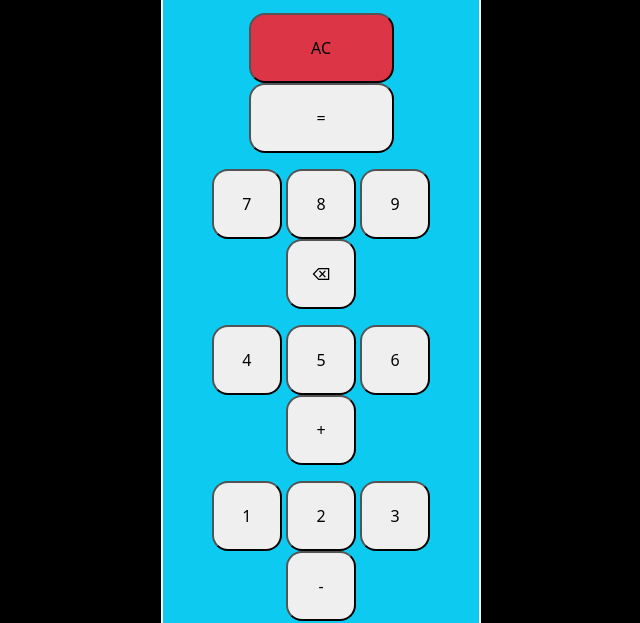
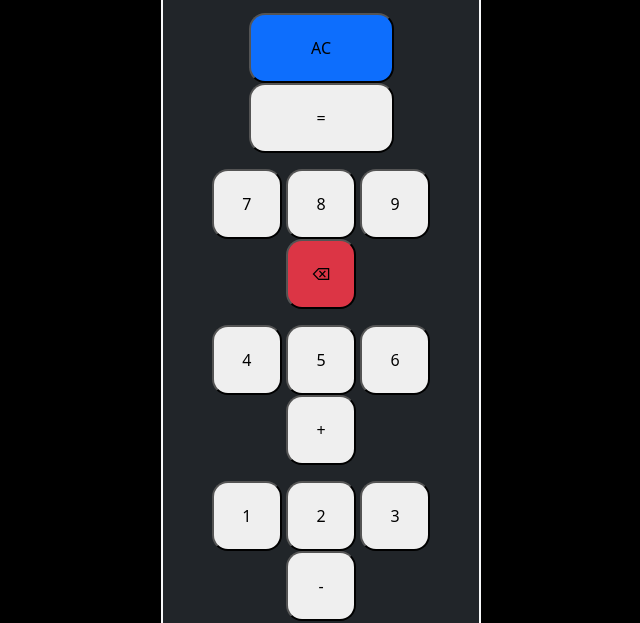
Before and after one commit to nik-johnz/Calculator, a plain HTML site: page index.html in a window 1280 px wide. Shown: the part 187-810 px from the top of the page, without its empty margins (319-959 px from the left). Drawn offline with nearby package versions, Linux system fonts and the light colour scheme.

Commit message:
Update index.html

```diff
--- a/index.html
+++ b/index.html
@@ -18,20 +18,20 @@
 
 <body style=" background-color: rgb(0, 0, 0);">
 
-   <div class="container text-center mt-5 border border-light border-2 w-25 bg-info rounded-4" id="container">
+   <div class="container text-center mt-5 border border-light border-2 w-25 bg-dark rounded-4" id="container">
     <h3 class="text-center mt-3">Calculator</h3>
         <div>
             <input type="text" id="result" placeholder="0" class="mt-3 rounded-4" style="height: 60px; width: 290px" readonly>  <!-- readonly used for only reading not for typing values -->
         </div>
         <div class="container mt-3 mb3">
-            <button class="rounded-4  bg-danger" style="width: 145px; height: 70px;" onclick="clearall()">AC</button>
-            <button class="rounded-4" style="height: 70px; width: 145px;" onclick="sol()">=</button>
+            <button class="rounded-4  bg-primary" style="width: 145px; height: 70px;" onclick="clearall()">AC</button>
+            <button class="rounded-4 bg=sucess" style="height: 70px; width: 145px;" onclick="sol()">=</button>
            </div>
         <div class="container mt-3 ">
             <button class="rounded-4" style="height: 70px; width: 70px;" onclick="display('7')">7</button>
             <button class="rounded-4" style="height: 70px; width: 70px;" onclick="display('8')">8</button>
             <button class="rounded-4" style="height: 70px; width: 70px;" onclick="display('9')">9</button>
-            <button class="rounded-4"  style="height: 70px; width: 70px;" onclick="back()">⌫</button>
+            <button class="rounded-4 bg-danger"  style="height: 70px; width: 70px;" onclick="back()">⌫</button>
         </div>
         <div class="container mt-3">
             <button class="rounded-4"  style="height: 70px; width: 70px;" onclick="display('4')">4</button>
```
